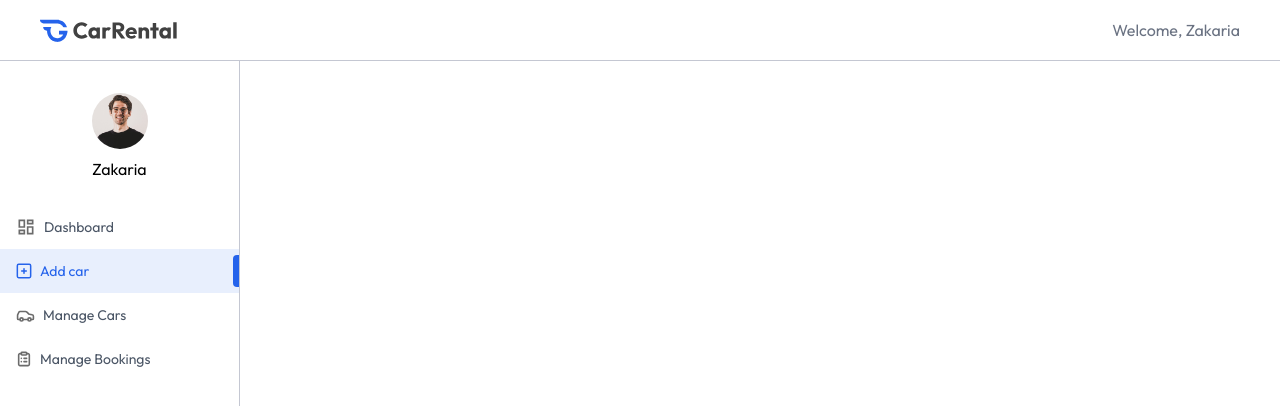
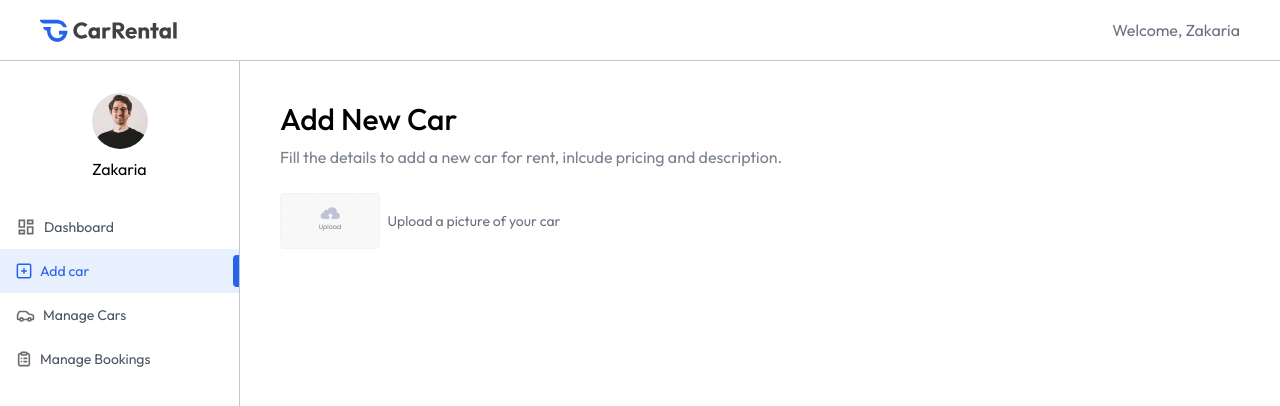
Before and after one commit to GOATCHERKI/car_rental, a React (Vite) app in the folder frontend/: page /owner/add-car in a window 1280 px wide. Shown: the top 406 px of the page. Built offline with nearby package versions, Linux system fonts and the light colour scheme.

Commit message:
add car page

```diff
--- a/frontend/src/pages/owner/AddCar.jsx
+++ b/frontend/src/pages/owner/AddCar.jsx
@@ -1,9 +1,40 @@
-import React from 'react'
+import React, { useState } from 'react'
+import { assets } from '../../assets/assets'
+import Title from '../../components/owner/Title'
+
 
 const AddCar = () => {
+
+    const [image, setImage] = useState()
+    const [car, setCar] = useState({
+            brand: '',
+            model: '',
+            year: 0,
+            category:'',
+            seating_capacity: 0,
+            fuel_type:'',
+            transmission:'',
+            pricePerDay: 0,
+            location:'',
+            description:'',
+    })
+
+    const onSubmitHandler = async (e)=>{
+        e.preventDefault();
+    }
   return (
-    <div>
+     <div className='px-4 py-10 md:px-10 flex-1'>
+        <Title title="Add New Car" subTitle="Fill the details to add a new car for rent, inlcude pricing and description."/>
 
+        <form onSubmit={onSubmitHandler} className='flex flex-col gap-5 text-gray-500 text-sm mt-6 max-w-xl'>
+            <div className='flex items-center gap-2 w-full'>
+                <label htmlFor="car-image">
+                    <img src={image ? URL.createObjectURL(image) : assets.upload_icon} alt="" className='h-14 rounded cursor-pointer'/>
+                    <input type="file" id="car-image" accept="image/*" hidden onChange={e=> setImage(e.target.files[0])}/>
+                </label>
+                <p className='text-sm text-gray-500'>Upload a picture of your car</p>
+            </div>
+        </form>
     </div>
   )
 }
```
